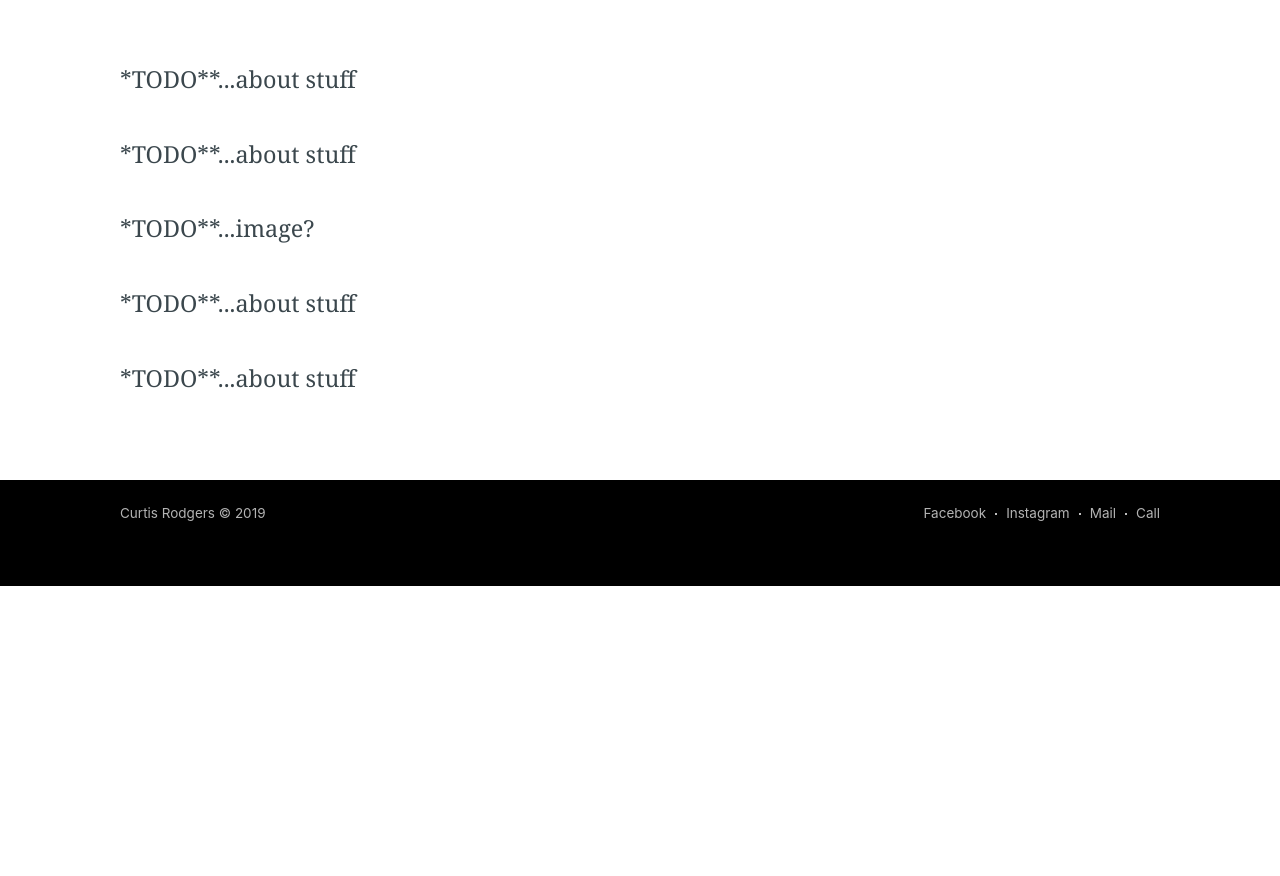
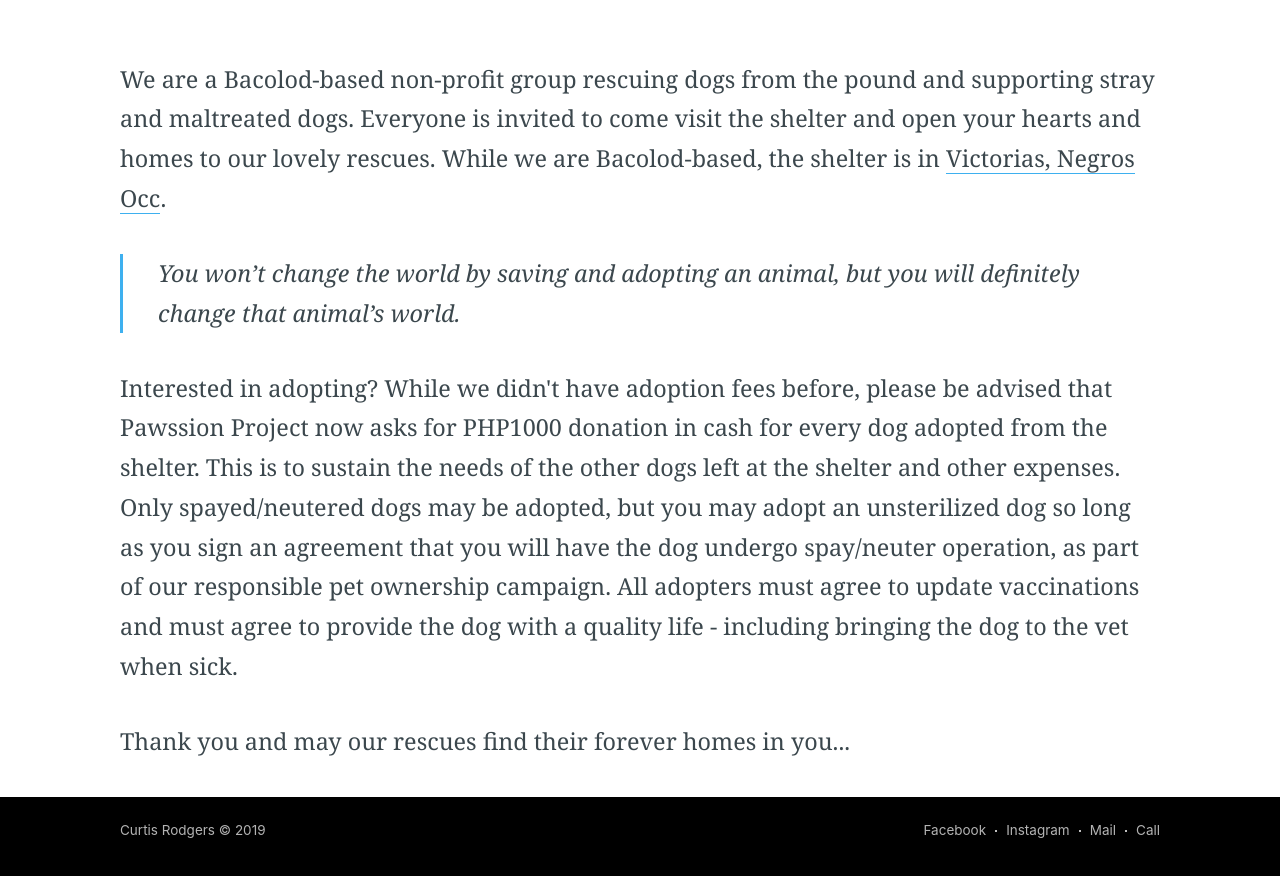
Before and after one commit to C-Rodg/PAWSsion-Project, a Gatsby site: page /about in a window 1280 px wide. Shown: the part 214-1090 px from the top of the page. Before the commit the page ends 800 px from the top, so only its background shows below. Built offline with nearby package versions, Linux system fonts and the light colour scheme; Gatsby itself is replaced by a stand-in of ours.

Commit message:
Added about text content

```diff
--- a/gatsby-config.js
+++ b/gatsby-config.js
@@ -20,13 +20,13 @@ module.exports = {
     {
       resolve: `gatsby-plugin-manifest`,
       options: {
-        name: `gatsby-starter-default`,
-        short_name: `starter`,
+        name: `pawssion-project`,
+        short_name: `Pawssion Project`,
         start_url: `/`,
         background_color: `#FFFFFF`,
         theme_color: `#FFFFFF`,
         display: `minimal-ui`,
-        icon: `src/images/gatsby-icon.png`, // This path is relative to the root of the site.
+        icon: `src/images/favicon.png`, // This path is relative to the root of the site.
       },
     },
     // this (optional) plugin enables Progressive Web App + Offline functionality
--- a/src/components/modal.js
+++ b/src/components/modal.js
@@ -1,5 +1,5 @@
 // Libraries
-import React, { Component } from 'react'
+import { Component } from 'react'
 import { createPortal } from 'react-dom'
 
 const modalRoot = document.body
--- a/src/pages/about.js
+++ b/src/pages/about.js
@@ -21,11 +21,41 @@ const About = () => (
     </PageTitle>
     <PaddingWrapper>
       <GridWrap>
-        <PageParagraph>*TODO**...about stuff</PageParagraph>
-        <PageParagraph>*TODO**...about stuff</PageParagraph>
-        <PageParagraph>*TODO**...image?</PageParagraph>
-        <PageParagraph>*TODO**...about stuff</PageParagraph>
-        <PageParagraph>*TODO**...about stuff</PageParagraph>
+        <PageParagraph>
+          We are a Bacolod-based non-profit group rescuing dogs from the pound
+          and supporting stray and maltreated dogs. Everyone is invited to come
+          visit the shelter and open your hearts and homes to our lovely
+          rescues. While we are Bacolod-based, the shelter is in{' '}
+          <a
+            href="https://www.facebook.com/242523159763862/posts/248517069164471/"
+            target="_blank"
+            rel="noopener noreferrer"
+          >
+            Victorias, Negros Occ
+          </a>
+          .
+        </PageParagraph>
+        <PageParagraph>
+          <blockquote>
+            You won’t change the world by saving and adopting an animal, but you
+            will definitely change that animal’s world.
+          </blockquote>
+        </PageParagraph>
+        <PageParagraph>
+          Interested in adopting? While we didn't have adoption fees before,
+          please be advised that Pawssion Project now asks for PHP1000 donation
+          in cash for every dog adopted from the shelter. This is to sustain the
+          needs of the other dogs left at the shelter and other expenses. Only
+          spayed/neutered dogs may be adopted, but you may adopt an unsterilized
+          dog so long as you sign an agreement that you will have the dog
+          undergo spay/neuter operation, as part of our responsible pet
+          ownership campaign. All adopters must agree to update vaccinations and
+          must agree to provide the dog with a quality life - including bringing
+          the dog to the vet when sick.
+        </PageParagraph>
+        <PageParagraph>
+          Thank you and may our rescues find their forever homes in you...
+        </PageParagraph>
       </GridWrap>
     </PaddingWrapper>
   </PageLayout>
--- a/src/styles/pageParagraph.js
+++ b/src/styles/pageParagraph.js
@@ -8,6 +8,13 @@ const PageParagraph = styled.p`
   font-weight: 400;
   line-height: 170%;
   text-rendering: optimizeLegibility;
+
+  blockquote {
+    margin: 0 0 1.5em;
+    padding: 0 1.5em;
+    border-left: #3eb0ef 3px solid;
+    font-style: italic;
+  }
 
   a {
     color: #000;
```
Also changed, not shown: src/pages/index.js (+11 -11 lines), src/images/favicon.png (added).
